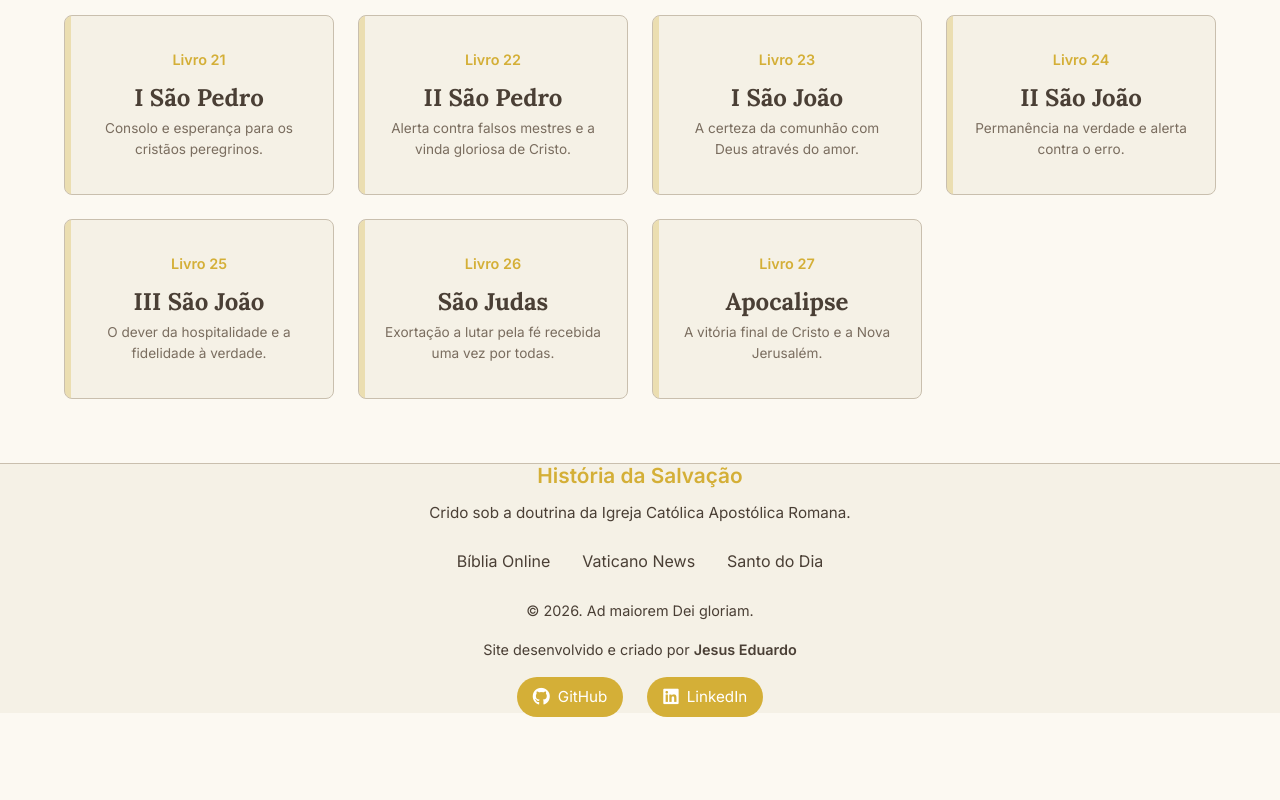
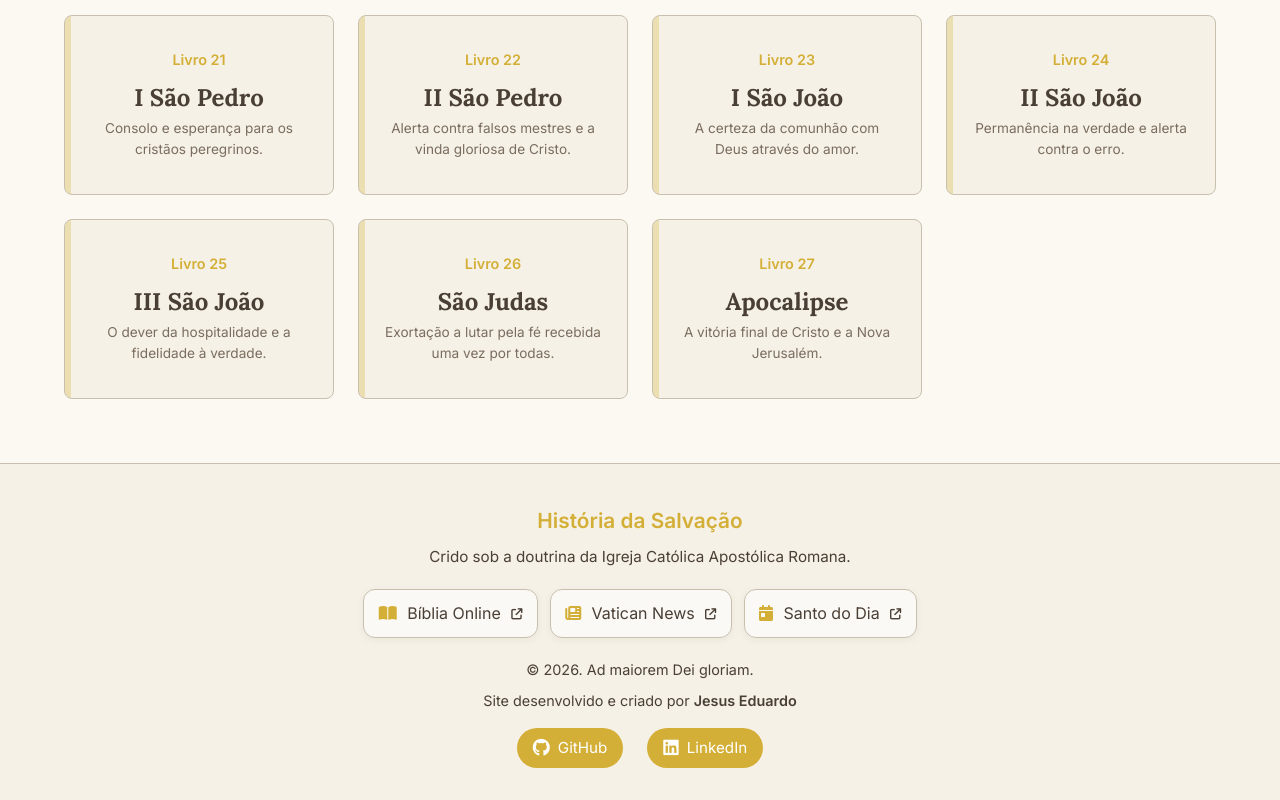
Before and after one commit to edward0k2/A-verdadeira-Igreja-de-Cristo, a plain HTML site: page index.html in a window 1280 px wide. Shown: the part 5161-5961 px from the top of the page. Before the commit the page ends 5878 px from the top, so only its background shows below. Drawn offline with Linux system fonts and the light colour scheme.

Commit message:
Melhora os links e o visual do rodapé

```diff
--- a/index.html
+++ b/index.html
@@ -392,10 +392,10 @@
                     <p>Crido sob a doutrina da Igreja Católica Apostólica Romana.</p>
                 </div>
                 <div class="footer-links">
-                    <ul>
-                        <li><a href="#">Bíblia Online</a></li>
-                        <li><a href="#">Vaticano News</a></li>
-                        <li><a href="#">Santo do Dia</a></li>
+                    <ul aria-label="Recursos católicos">
+                        <li><a href="https://www.bible.com/pt-PT" target="_blank" rel="noopener noreferrer"><i class="fas fa-book-open" aria-hidden="true"></i><span>Bíblia Online</span><i class="fas fa-arrow-up-right-from-square footer-link-external" aria-hidden="true"></i></a></li>
+                        <li><a href="https://www.vaticannews.va/pt.html" target="_blank" rel="noopener noreferrer"><i class="fas fa-newspaper" aria-hidden="true"></i><span>Vatican News</span><i class="fas fa-arrow-up-right-from-square footer-link-external" aria-hidden="true"></i></a></li>
+                        <li><a href="https://www.vaticannews.va/pt/santo-do-dia.html" target="_blank" rel="noopener noreferrer"><i class="fas fa-calendar-day" aria-hidden="true"></i><span>Santo do Dia</span><i class="fas fa-arrow-up-right-from-square footer-link-external" aria-hidden="true"></i></a></li>
                     </ul>
                 </div>
                 <div class="footer-social">
--- a/style.css
+++ b/style.css
@@ -833,10 +833,10 @@ body {
     color: var(--white);
 }
 
-/* Footer (30vh) */
+/* Footer */
 .footer {
-    height: 30vh;
-    min-height: 250px;
+    min-height: 0;
+    padding: 2.5rem 0 2rem;
     background: var(--bg-card);
     border-top: 1px solid var(--border-light);
     display: flex;
@@ -854,7 +854,7 @@ body {
     text-align: center;
     display: flex;
     flex-direction: column;
-    gap: 1.5rem;
+    gap: 1.25rem;
 }
 
 .footer-info h3 {
@@ -871,19 +871,42 @@ body {
 .footer-links ul {
     list-style: none;
     display: flex;
-    gap: 2rem;
+    gap: 0.75rem;
     justify-content: center;
     flex-wrap: wrap;
+    padding: 0;
 }
 
 .footer-links a {
     color: var(--text-main);
     text-decoration: none;
-    transition: color 0.3s ease;
+    display: inline-flex;
+    align-items: center;
+    gap: 0.65rem;
+    min-height: 44px;
+    padding: 0.65rem 0.9rem;
+    border: 1px solid var(--border-light);
+    border-radius: 12px;
+    background: rgba(255, 255, 255, 0.62);
+    box-shadow: 0 2px 8px rgba(60, 44, 12, 0.05);
+    transition: color 0.2s ease, border-color 0.2s ease, background 0.2s ease, transform 0.2s ease;
 }
 
 .footer-links a:hover {
     color: var(--primary);
+    border-color: var(--primary);
+    background: #fff;
+    transform: translateY(-2px);
+}
+
+.footer-links a > .fas:first-child {
+    color: var(--primary);
+    font-size: 1rem;
+}
+
+.footer-link-external {
+    color: var(--text-secondary);
+    font-size: 0.7rem;
 }
 
 .footer-social {
@@ -893,6 +916,10 @@ body {
 
 .footer-social p {
     margin: 0;
+}
+
+.footer-social > p + p {
+    margin-top: 0.5rem !important;
 }
 
 .social-links {
```
